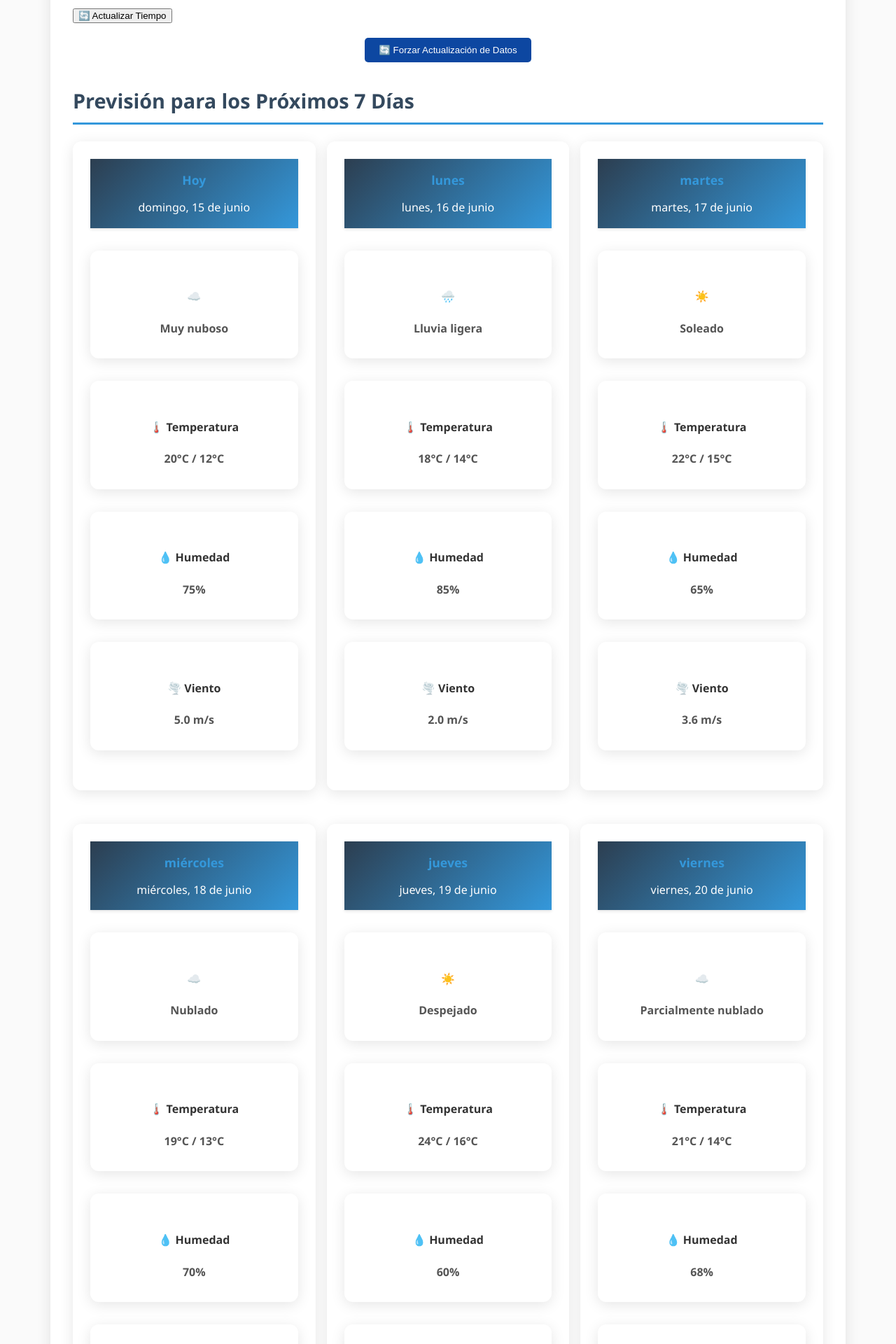
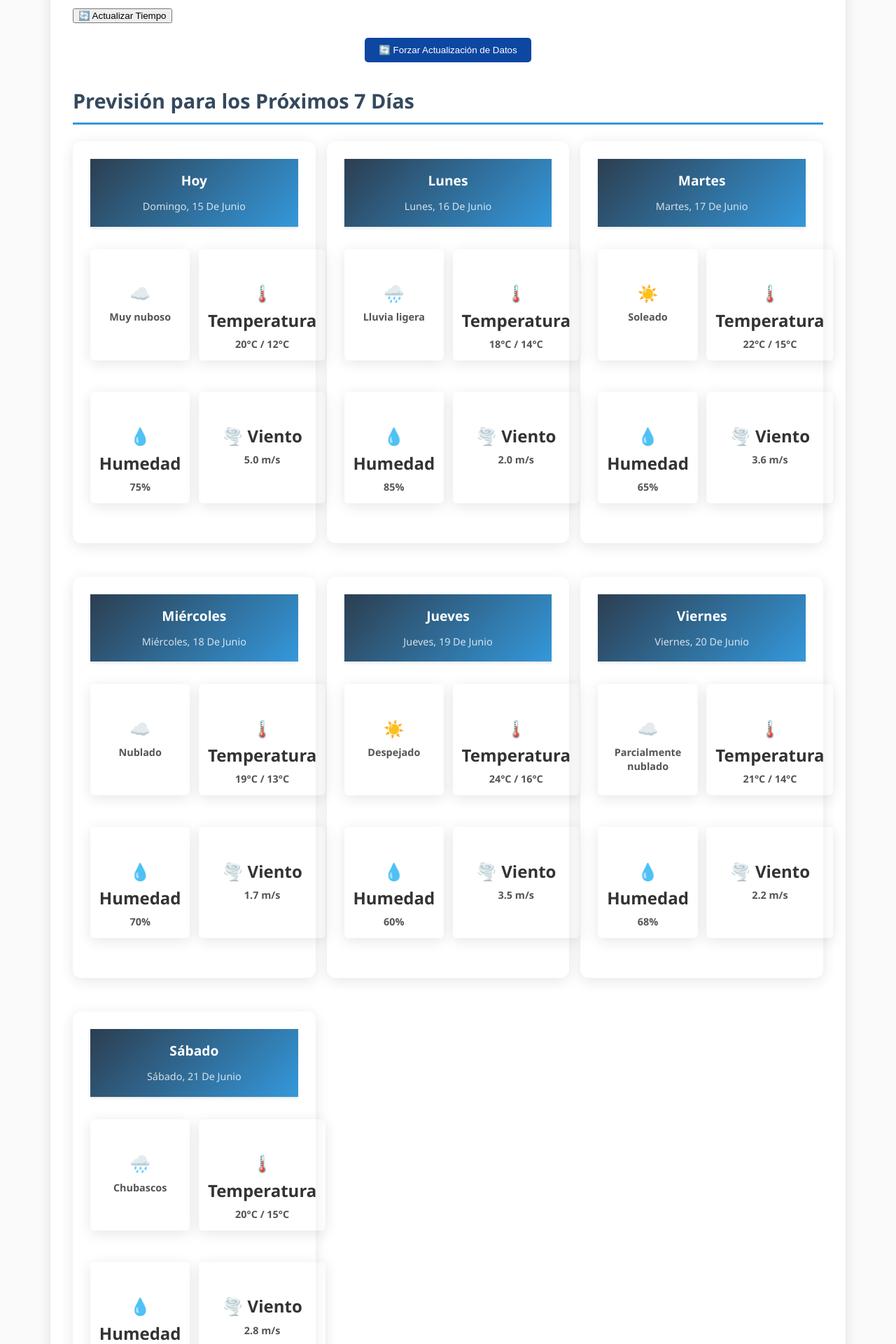
Before and after one commit to Alejandrorr572/sew-extraordinaria-2025, a PHP site: page /meteorologia.html in a window 1280 px wide. Shown: the part 2468-4388 px from the top of the page at 70% size. Run offline with PHP 8.4, Linux system fonts and the light colour scheme.

Commit message:
fixing warnings

```diff
--- a/estilo/estilo.css
+++ b/estilo/estilo.css
@@ -1188,16 +1188,16 @@ section[role="group"][aria-label="Datos meteorolÃ³gicos actuales"] article[rol
 }
 
 /* Previsiones 7 días */
-/* Especificidad: (0,2,8)  - 2 atributos */
-section[role="region"][aria-label="Lista de previsiones diarias"] {
+/* Especificidad: (0,1,3)  - 1 atributo */
+section[aria-label="Lista de previsiones diarias"] {
     display: grid;
     grid-template-columns: repeat(auto-fit, minmax(280px, 1fr));
     gap: 1rem;
     margin-top: 1.5rem;
 }
 
-/* Especificidad: (0,3,11)  - 3 atributos */
-section[role="region"][aria-label="Lista de previsiones diarias"] article[role="listitem"] {
+/* Especificidad: (0,2,4)  - 2 atributos */
+section[aria-label="Lista de previsiones diarias"] article[role="listitem"] {
     background: rgba(255,255,255,0.15);
     border-radius: 12px;
     padding: 1.5rem;
@@ -1205,51 +1205,52 @@ section[role="region"][aria-label="Lista de previsiones diarias"] article[role="
     transition: transform 0.3s ease;
 }
 
-/* Especificidad: (0,4,12)  - :hover es una pseudoclase */
-section[role="list"][aria-label="Lista de previsiones diarias"] article[role="listitem"]:hover {
+/* Especificidad: (0,3,5)  - :hover es una pseudoclase */
+section[aria-label="Lista de previsiones diarias"] article[role="listitem"]:hover {
     transform: translateY(-5px);
     box-shadow: 0 12px 24px rgba(0,0,0,0.2);
 }
 
-/* Especificidad: (0,2,10)  - 2 atributos */
-section[role="list"][aria-label="Lista de previsiones diarias"] header h3 {
+/* Especificidad: (0,1,5)  - 1 atributo */
+section[aria-label="Lista de previsiones diarias"] header h3 {
     font-size: 1.2rem;
     color: #fff;
     margin-bottom: 0.5rem;
     text-transform: capitalize;
 }
 
-/* Especificidad: (0,2,9)  - 2 atributos */
-section[role="list"][aria-label="Lista de previsiones diarias"] time {
+/* Especificidad: (0,1,4)  - 1 atributo */
+section[aria-label="Lista de previsiones diarias"] time {
     font-size: 0.9rem;
     color: rgba(255,255,255,0.8);
     text-transform: capitalize;
 }
 
 /* Especificidad: (0,3,11)  - 3 atributos */
-section[role="list"][aria-label="Lista de previsiones diarias"] section[role="group"] {
+/* Especificidad: (0,2,9)  - 2 atributos */
+section[aria-label="Lista de previsiones diarias"] section[role="group"] {
     display: grid;
     grid-template-columns: 1fr 1fr;
     gap: 0.8rem;
     margin-top: 1rem;
 }
 
-/* Especificidad: (0,3,11)  - 3 atributos */
-section[role="list"][aria-label="Lista de previsiones diarias"] article[role="text"] {
+/* Especificidad: (0,2,9)  - 2 atributos */
+section[aria-label="Lista de previsiones diarias"] article[role="text"] {
     background: rgba(255,255,255,0.1);
     border-radius: 6px;
     padding: 0.8rem;
     text-align: center;
 }
 
-/* Especificidad: (0,3,12)  - 3 atributos */
-section[role="list"][aria-label="Lista de previsiones diarias"] article[role="text"] h4 {
+/* Especificidad: (0,2,10)  - 2 atributos */
+section[aria-label="Lista de previsiones diarias"] article[role="text"] h4 {
     font-size: 1.5rem;
     margin-bottom: 0.3rem;
 }
 
-/* Especificidad: (0,3,12)  - 3 atributos */
-section[role="list"][aria-label="Lista de previsiones diarias"] article[role="text"] p {
+/* Especificidad: (0,2,10)  - 2 atributos */
+section[aria-label="Lista de previsiones diarias"] article[role="text"] p {
     font-size: 0.9rem;
     margin: 0;
 }
@@ -1386,13 +1387,13 @@ section[role="region"][aria-label="InformaciÃ³n adicional"] strong {
         grid-template-columns: 1fr;
     }
 
-/* Especificidad: (0,2,8)  - 2 atributos */
-    section[role="list"][aria-label="Lista de previsiones diarias"] {
+/* Especificidad: (0,1,6)  - 1 atributo */
+    section[aria-label="Lista de previsiones diarias"] {
         grid-template-columns: 1fr;
     }
 
-/* Especificidad: (0,3,11)  - 3 atributos */
-    section[role="list"][aria-label="Lista de previsiones diarias"] section[role="group"] {
+/* Especificidad: (0,2,9)  - 2 atributos */
+    section[aria-label="Lista de previsiones diarias"] section[role="group"] {
         grid-template-columns: 1fr;
     }
 }
--- a/meteorologia.html
+++ b/meteorologia.html
@@ -92,10 +92,10 @@
                 </script>
             </section>
               <!-- Previsión 7 días -->            <section aria-label="Previsión de 7 días">
-                <h2>Previsión para los Próximos 7 Días</h2>                    <section aria-label="Estado de carga de la previsión" role="status" aria-live="polite">
+                <h2>Previsión para los Próximos 7 Días</h2>                <section aria-label="Estado de carga de la previsión" role="status" aria-live="polite">
                     <span>⏳ Cargando previsión meteorológica...</span>
                 </section>
-                <section aria-label="Lista de previsiones diarias" role="region">
+                <section aria-label="Lista de previsiones diarias">
                     <!-- Contenido generado dinámicamente -->
                 </section>
             </section>
```
